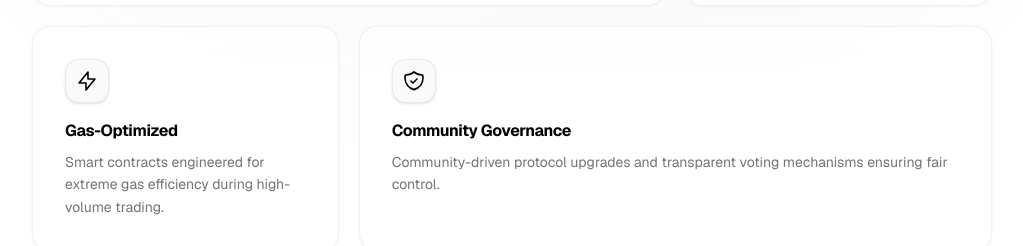
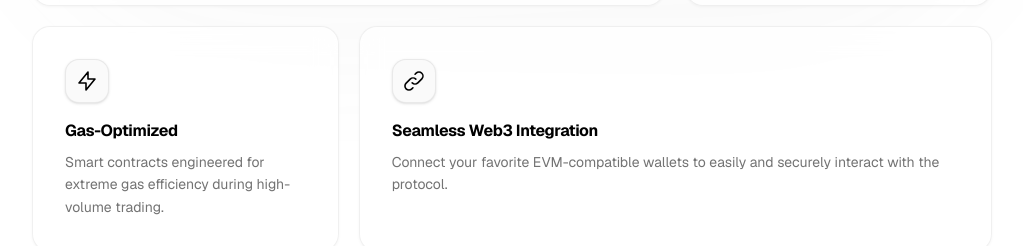
Before and after one commit to KomalGarg-30/Windmill-EVM-WebUI, a Next.js app: page / in a window 1280 px wide. Shown: the part 1841-2087 px from the top of the page, without its empty margins (128-1151 px from the left). Built offline with nearby package versions, Linux system fonts and the light colour scheme; no server answers.

Commit message:
fix: use generic web3 integration feature per review

```diff
--- a/components/landing/FeatureCards.tsx
+++ b/components/landing/FeatureCards.tsx
@@ -61,16 +61,16 @@ const features: Feature[] = [
     ),
   },
   {
-    title: 'Community Governance',
+    title: 'Seamless Web3 Integration',
     description:
-      'Community-driven protocol upgrades and transparent voting mechanisms ensuring fair control.',
+      'Connect your favorite EVM-compatible wallets to easily and securely interact with the protocol.',
     icon: (
       <svg className="w-6 h-6" fill="none" stroke="currentColor" viewBox="0 0 24 24">
         <path
           strokeLinecap="round"
           strokeLinejoin="round"
           strokeWidth={1.6}
-          d="M9 12l2 2 4-4m5.618-4.016A11.955 11.955 0 0112 2.944a11.955 11.955 0 01-8.618 3.04A12.02 12.02 0 003 9c0 5.591 3.824 10.29 9 11.622 5.176-1.332 9-6.03 9-11.622 0-1.042-.133-2.052-.382-3.016z"
+          d="M13.828 10.172a4 4 0 00-5.656 0l-4 4a4 4 0 105.656 5.656l1.102-1.101m-.758-4.899a4 4 0 005.656 0l4-4a4 4 0 00-5.656-5.656l-1.1 1.1"
         />
       </svg>
     ),
```
